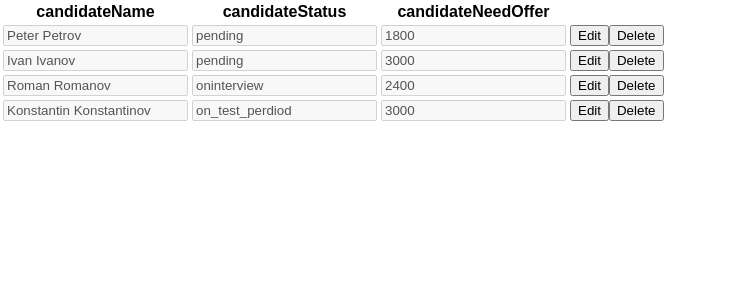
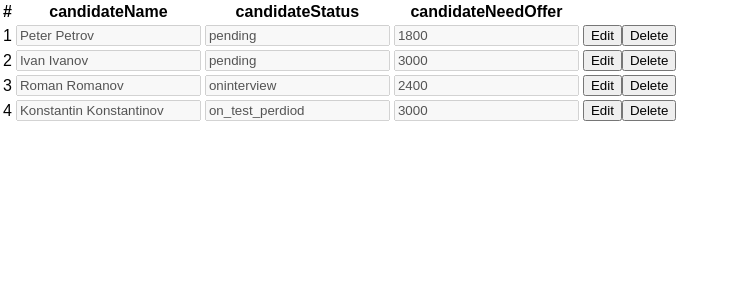
Before and after one commit to evgar/users_table, a React (Create React App) app: page / in a window 1280 px wide. Shown: the top 300 px of the page, without its empty margins (0-736 px from the left). Built offline with nearby package versions, Linux system fonts and the light colour scheme.

Commit message:
add counter column

```diff
--- a/src/TableHeader/index.js
+++ b/src/TableHeader/index.js
@@ -13,6 +13,7 @@ class TableHeader extends Component {
 		return (
 			<thead>
 				<tr>
+					<th>#</th>
 					{
 						this.headers.map(header =>
 						<th key={header}>{header}</th>)
--- a/src/TableRow/index.js
+++ b/src/TableRow/index.js
@@ -45,6 +45,7 @@ class TableRow extends Component {
 		const {id} = this.props
 		return (
 			<tr key={this.props.store[id].candidateName}>
+				<td>{this.props.id + 1}</td>
 				{Object.entries(user)
 					.map((user) => ({title : user[0], meaning : user[1]}))
 					.map(characteristic => {
```
